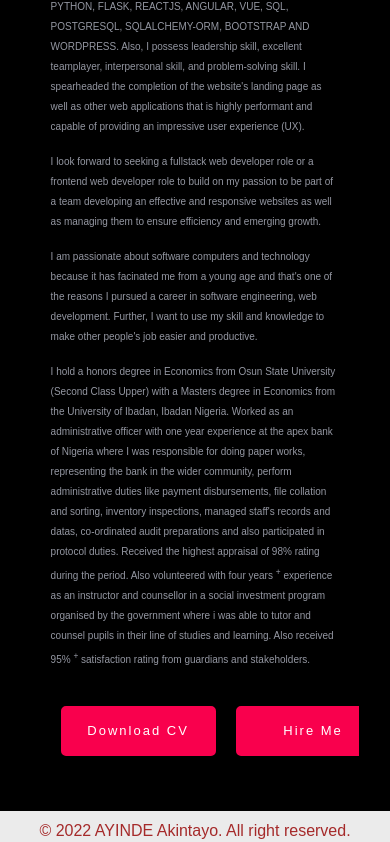
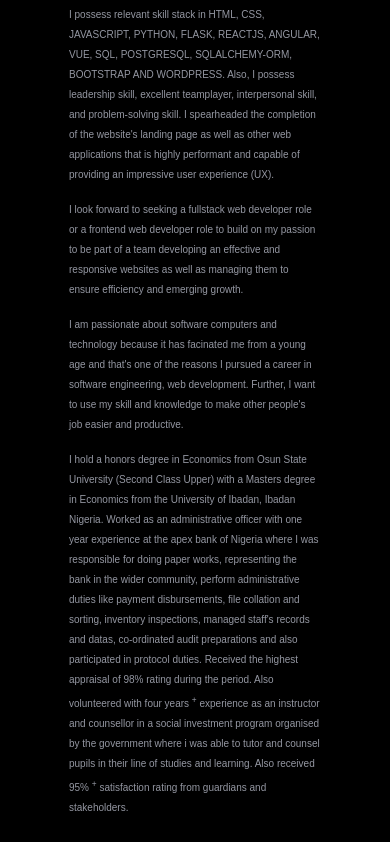
Before and after one commit to lambofil/portfolio-react-project-3, a React (Create React App) app: page /about in a window 390 px wide. Shown: the part 1009-1851 px from the top of the page. Built offline with nearby package versions, Linux system fonts and the light colour scheme.

Commit message:
Chged AbtComp.css,ContComp.css/jsx,Hda.css & skill

```diff
--- a/src/Components/AboutComp/AboutComp.css
+++ b/src/Components/AboutComp/AboutComp.css
@@ -1,5 +1,6 @@
 .about{
     background: black;
+    padding: 0px 20px;
     /* background: #191919; */
 }
 
@@ -35,6 +36,7 @@ button.about.btn.pointer{
     overflow: hidden;
     align-items: flex-start;
     justify-content: center;
+    padding: 0x 20px;
 }
 
 /* .up__to__top__btn{
@@ -110,12 +112,16 @@ button.about.btn.pointer{
     }
 }
 
-@media only screen and (max-width: 480px) {
-    button.about.btn.pointer{
-        text-transform: capitalize;
-        width: 155px;
-        height: 50px;
-        font-size: 13px;
-        transition: 0.4s ease;
+@media only screen and (max-width: 1038px) {
+    button.about__button{
+        max-width:175px;
+        margin: 0px 20px;
+     }
+}
+@media only screen and (max-width: 584px) {
+    .d__flex{
+        flex-direction: column;
+        gap: 20px;
+        max-width: 100%;
     }
 }
--- a/src/Components/ContactComp/ContactComp.css
+++ b/src/Components/ContactComp/ContactComp.css
@@ -270,6 +270,11 @@
         flex-direction: column;
         width: 26em;
     }
+    .contact .info .iframe {
+        max-width: 50%;
+        margin-top: 0;
+        padding: 0 10px 0 0;
+    }
 }
 @media only screen and (max-width:1280px){
     .email-form {
--- a/src/Components/ContactComp/ContactComp.jsx
+++ b/src/Components/ContactComp/ContactComp.jsx
@@ -48,7 +48,7 @@ const ContactComp = () => {
                             </div>
 
                             <div className='iframe'>
-                                <iframe src="https://www.google.com/maps/embed?pb=!1m18!1m12!1m3!1d63296.83431922619!2d3.8007661767214587!3d7.459483742695292!2m3!1f0!2f0!3f0!3m2!1i1024!2i768!4f13.1!3m3!1m2!1s0x1039f394e876782b%3A0x54adc6c910a78864!2sAtaa%20Estate%20Awotan%20Apete%20Ibadan!5e0!3m2!1sen!2sng!4v1669548644365!5m2!1sen!2sng" width="300" height="255" style={{border:0}}  title="myFrame" allowfullscreen="" loading="lazy" referrerpolicy="no-referrer-when-downgrade"></iframe>
+                                <iframe src="https://www.google.com/maps/embed?pb=!1m18!1m12!1m3!1d63296.83431922619!2d3.8007661767214587!3d7.459483742695292!2m3!1f0!2f0!3f0!3m2!1i1024!2i768!4f13.1!3m3!1m2!1s0x1039f394e876782b%3A0x54adc6c910a78864!2sAtaa%20Estate%20Awotan%20Apete%20Ibadan!5e0!3m2!1sen!2sng!4v1669548644365!5m2!1sen!2sng" width="300px" height="255px" style={{border:0}}  title="myFrame" allowfullscreen="" loading="lazy" referrerpolicy="no-referrer-when-downgrade"></iframe>
                             </div>
 
                         </div>
--- a/src/Components/Header/Header.css
+++ b/src/Components/Header/Header.css
@@ -92,11 +92,20 @@ h4.home__text {
 @media only screen and (max-width: 480px){
     .i-title-wrapper .i-title-item {
         height: 30px;
-        font-size: 25px;
+        font-size: 20px;
         color:#F9004D;
         flex-wrap: wrap;
         align-items: center;
         margin-top: 20px;
     }
 
+    h4.home__text{
+        font-size: 35px;
+        font-weight: 450;
+        line-height: 30px;
+    }
+
+    .home__meta {
+        height: 80vh;
+    }
 }
--- a/src/Components/SkiillComp/SkillComp.jsx
+++ b/src/Components/SkiillComp/SkillComp.jsx
@@ -24,23 +24,23 @@ function SkillComp() {
 
                 </div>
                 <div className="progress">
-                    <span className="skill">CSS<i className="val">95%</i></span>
+                    <span className="skill">CSS<i className="val">85%</i></span>
                     <div className="progress-bar-wrap">
-                        <ProgressBar now={95} min={0} max={100} />
+                        <ProgressBar now={85} min={0} max={100} />
                         {/* <div className="progress-bar" role={'progressbar'} aria-valuenow={'90'} aria-valuemin={'0'} aria-valuemax={'100'}></div>  */}
                     </div>
                 </div>
                 <div className="progress">
-                    <span className="skill">JAVASCRIPT<i className="val">90%</i></span>
+                    <span className="skill">JAVASCRIPT<i className="val">75%</i></span>
                     <div className="progress-bar-wrap">
-                        <ProgressBar now={90} min={0} max={100} />
+                        <ProgressBar now={75} min={0} max={100} />
                         {/* <div className="progress-bar" role={'progressbar'} aria-valuenow={'75'} aria-valuemin={'0'} aria-valuemax={'100'}></div> */}
                     </div>
                 </div>
                 <div className="progress">
-                    <span className="skill">VUE<i className="val">92%</i></span>
+                    <span className="skill">VUE<i className="val">70%</i></span>
                     <div className="progress-bar-wrap">
-                        <ProgressBar now={92} min={0} max={100} />
+                        <ProgressBar now={70} min={0} max={100} />
                         {/* <div className="progress-bar" role={'progressbar'} aria-valuenow={'75'} aria-valuemin={'0'} aria-valuemax={'100'}></div> */}
                     </div>
                 </div>
@@ -48,30 +48,30 @@ function SkillComp() {
 
             <div className="skillflex2">
                 <div className="progress">
-                    <span className="skill">PYTHON<i className="val">90%</i></span>
+                    <span className="skill">PYTHON<i className="val">75%</i></span>
                     <div className="progress-bar-wrap">
-                        <ProgressBar now={90} min={0} max={100} />
+                        <ProgressBar now={75} min={0} max={100} />
                         {/* <div className="progress-bar" role={'progressbar'} aria-valuenow={'80'} aria-valuemin={'0'} aria-valuemax={'100'}></div> */}
                     </div>
                 </div>
                 <div className="progress">
-                    <span className="skill">ANGULAR<i className="val">95%</i></span>
+                    <span className="skill">ANGULAR<i className="val">78%</i></span>
                     <div className="progress-bar-wrap">
-                        <ProgressBar now={95} min={0} max={100} />
+                        <ProgressBar now={78} min={0} max={100} />
                         {/* <div className="progress-bar" role={'progressbar'} aria-valuenow={'85'} aria-valuemin={'0'} aria-valuemax={'100'}></div> */}
                     </div>
                 </div>
                 <div className="progress">
-                    <span className="skill">REACTJS<i className="val">92%</i></span>
+                    <span className="skill">REACTJS<i className="val">77%</i></span>
                     <div className="progress-bar-wrap">
-                        <ProgressBar now={92} min={0} max={100} />
+                        <ProgressBar now={77} min={0} max={100} />
                         {/* <div className="progress-bar" role={'progressbar'} aria-valuenow={'85'} aria-valuemin={'0'} aria-valuemax={'100'}></div> */}
                     </div>
                 </div>
                 <div className="progress">
-                    <span className="skill">FLASK<i className="val">95%</i></span>
+                    <span className="skill">FLASK<i className="val">79%</i></span>
                     <div className="progress-bar-wrap">
-                        <ProgressBar now={95} min={0} max={100} />
+                        <ProgressBar now={79} min={0} max={100} />
                         {/* <div className="progress-bar" role={'progressbar'} aria-valuenow={'85'} aria-valuemin={'0'} aria-valuemax={'100'}></div> */}
                     </div>
                 </div>
```
